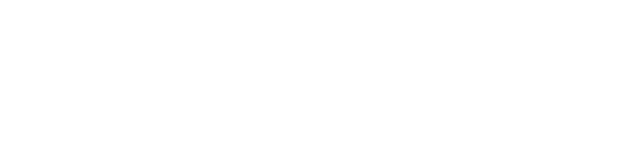
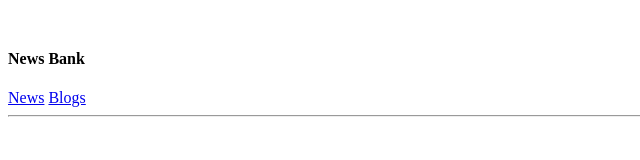
Before and after one commit to mahfujkhan02/news-es6-portal, a plain HTML site: page ans.html in a window 1280 px wide. Shown: the whole page, without its empty margins (0-640 px from the left). Drawn offline with Linux system fonts and the light colour scheme.

Commit message:
ans html added header

```diff
--- a/ans.html
+++ b/ans.html
@@ -11,9 +11,26 @@
 </head>
 <body>
 
-
-
-
+    <header>
+        <div class="menu">
+          <div class="container">
+            <div class="row d-flex justify-content-between">
+              <div class="col-xl-6 col-sm-6">
+                <div class="icon">
+                  <h4><span>News</span> Bank</h4>
+                </div>
+              </div>
+              <div class="col-xl-6 col-sm-6">
+                <div class="d-flex justify-content-end home">
+                  <a href="index.html">News</a>
+                  <a href="answer.html" target="_blank">Blogs</a>
+                </div>
+              </div>
+            </div>
+            <hr class="border-menu" />
+          </div>
+        </div>
+      </header>
 
     <script>
         src="https://cdn.jsdelivr.net/npm/bootstrap@5.2.0/dist/js/bootstrap.bundle.min.js"
```
Also changed, not shown: index.html (+6 -0 lines).
